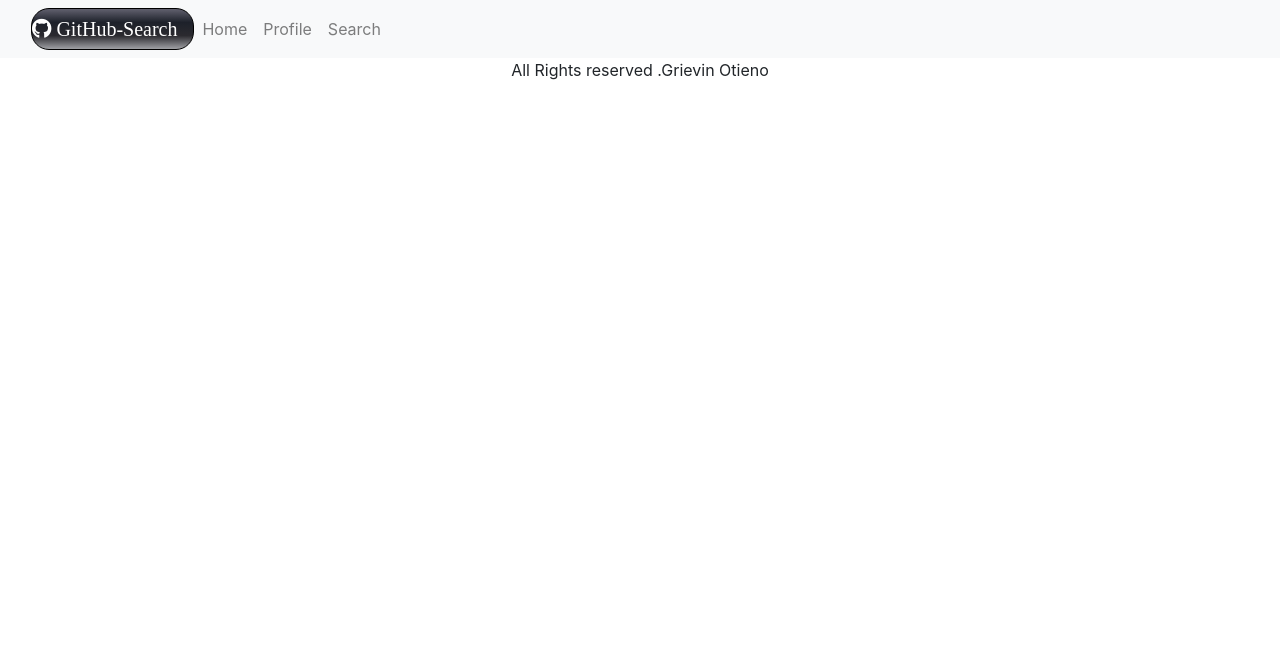
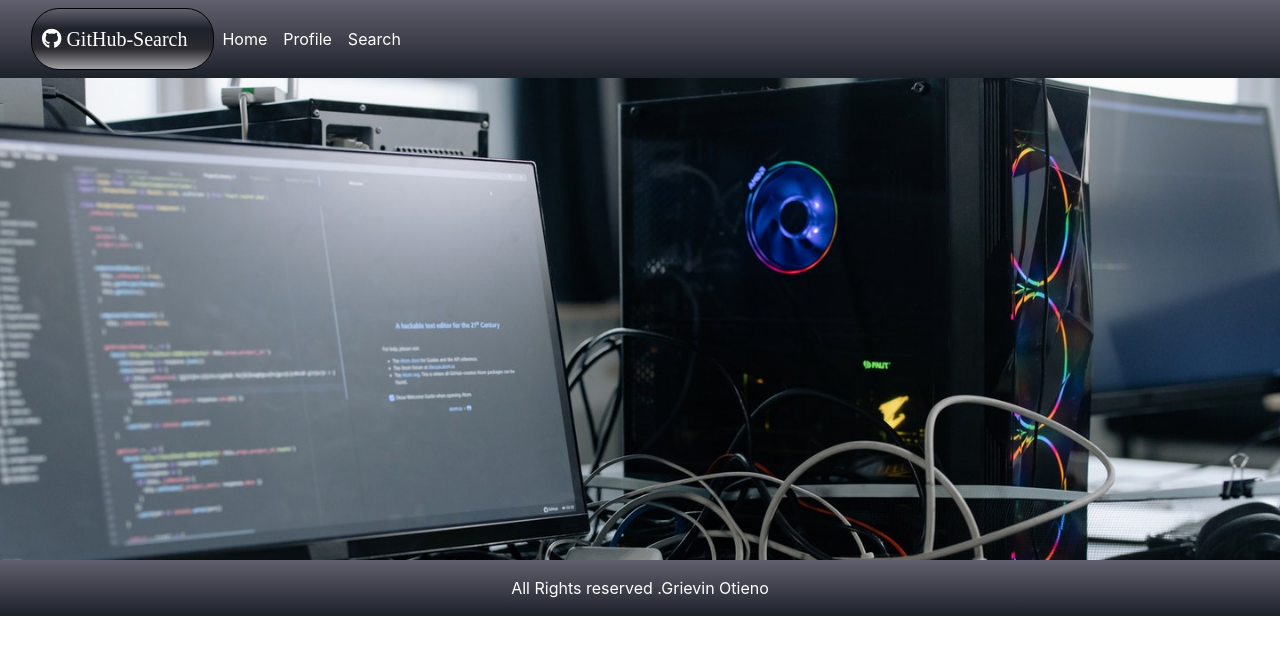
Before and after one commit to Grievi/Github-search, an Angular app: page / in a window 1280 px wide. Shown: the top 654 px of the page. Built offline with nearby package versions, Linux system fonts and the light colour scheme.

Commit message:
style the navbar and the nav-links

```diff
--- a/src/app/profile/profile.component.css
+++ b/src/app/profile/profile.component.css
@@ -1,20 +1,37 @@
+.wrapper{
+    background: url(../../assets/pexels-cottonbro-6804581.jpg);
+    background-size: cover;
+    background-repeat: no-repeat;
+    height:70vh;
+}
 ul li a{
     text-align: center;
 }
 .container-fluid .git {
     border: 1px solid black;
-    border-radius: 18px 18px 18px;
-   background:linear-gradient(#61606E,#1D212A,#2B2A2F,#A0A1A5) ;
+    border-radius: 28px 28px;
+    padding: 10px;
+    background:linear-gradient(#61606E,#1D212A,#2B2A2F,#A0A1A5) ;
 }
 .container-fluid .git a{
     color: white;
     font-weight: 300;
 }
 .nav-link:hover{
-    /* background:linear-gradient(#61606E,#1D212A,#2B2A2F,#A0A1A5); */
+    color: white !important;
     text-transform: uppercase;
     font-weight: 500;
+    border: 1px solid black;
+    padding: 10px;
+    border-radius: 18px 18px 18px;
+    background:linear-gradient(#61606E,#1D212A) ;
+}
+.navlink >a{
+    color: black;
+}
+footer{
+    background:linear-gradient(#61606E,#1D212A) ;
     color: white;
-    border: 1px solid black;
-    border-radius: 18px 18px 18px;
+    margin-bottom: 0px;
+    min-height:5vh
 }
--- a/src/app/profile/profile.component.html
+++ b/src/app/profile/profile.component.html
@@ -1,5 +1,5 @@
 <div class="wrapper">
-    <nav class="navbar navbar-expand-lg navbar-light bg-light">
+    <nav style="background:linear-gradient(#61606E,#1D212A);min-height:2vh " class="navbar navbar-expand-lg navbar-light ">
         <div  class="container-fluid ">
           <div class="git"><a class="navbar-brand" href="#"><i class="fab fa-github"> GitHub-Search</i></a></div>
                 <button class="navbar-toggler" type="button" data-bs-toggle="collapse" data-bs-target="#navbarNav" aria-controls="navbarNav" aria-expanded="false" aria-label="Toggle navigation">
@@ -8,16 +8,16 @@
                   <div class="collapse navbar-collapse" id="navbarNav">
                     <ul class="navbar-nav">
                       <li class="nav-item">
-                        <a class="nav-link " aria-current="page" href="#">Home</a>
+                        <a style="color: white ;" class="nav-link " aria-current="page" href="#">Home</a>
                       </li>
                       <li class="nav-item">
-                        <a class="nav-link " href="#">Profile</a>
+                        <a style="color: white ;" class="nav-link " href="#">Profile</a>
                       </li>
                       <!-- <li class="nav-item">
                         <a class="nav-link" href="#"></a>
                       </li> -->
                       <li class="nav-item">
-                        <a class="nav-link " href="#" tabindex="-1" aria-disabled="false">Search</a>
+                        <a  style="color: white ;"class="nav-link " href="#" tabindex="-1" aria-disabled="false">Search</a>
                       </li>
                     </ul>
 
@@ -30,6 +30,6 @@
 </div>
 <!-- footer -->
 <footer>
-    <p class="text-center" > All Rights reserved .Grievin Otieno</p>
+    <p class="text-center py-3" > All Rights reserved .Grievin Otieno</p>
 
 </footer>
```
